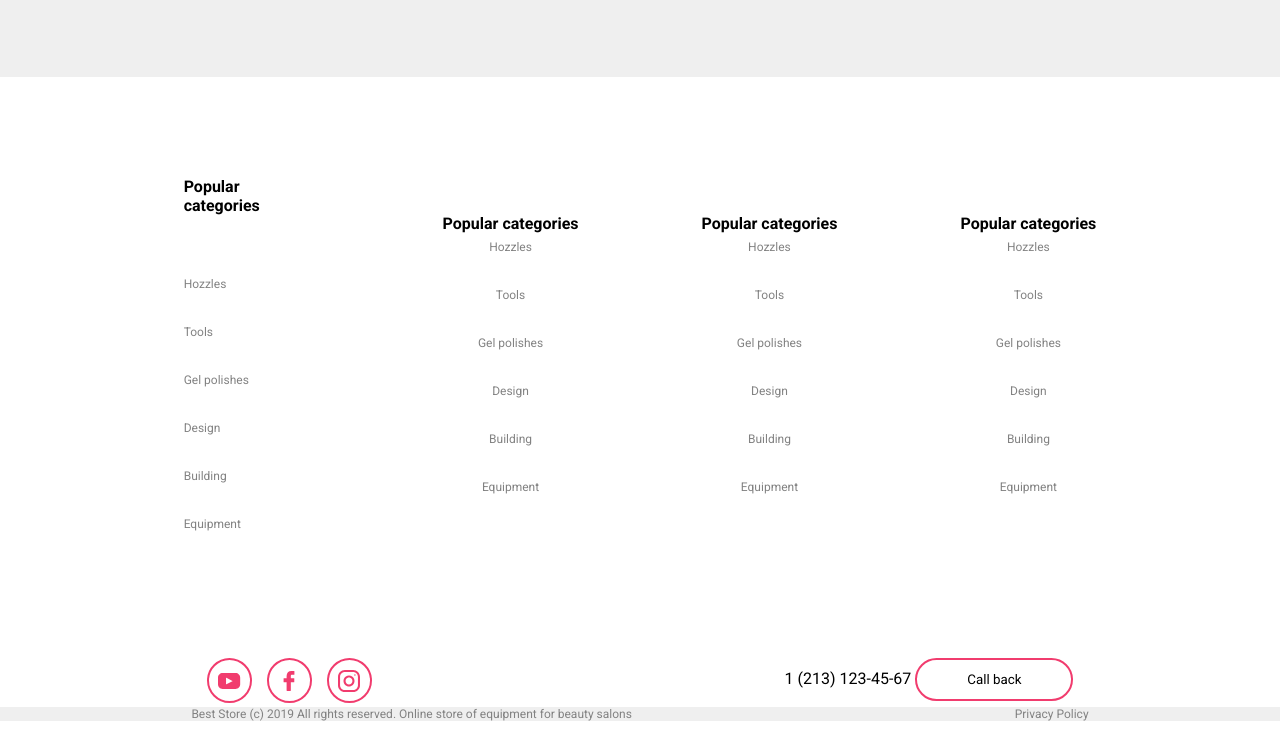
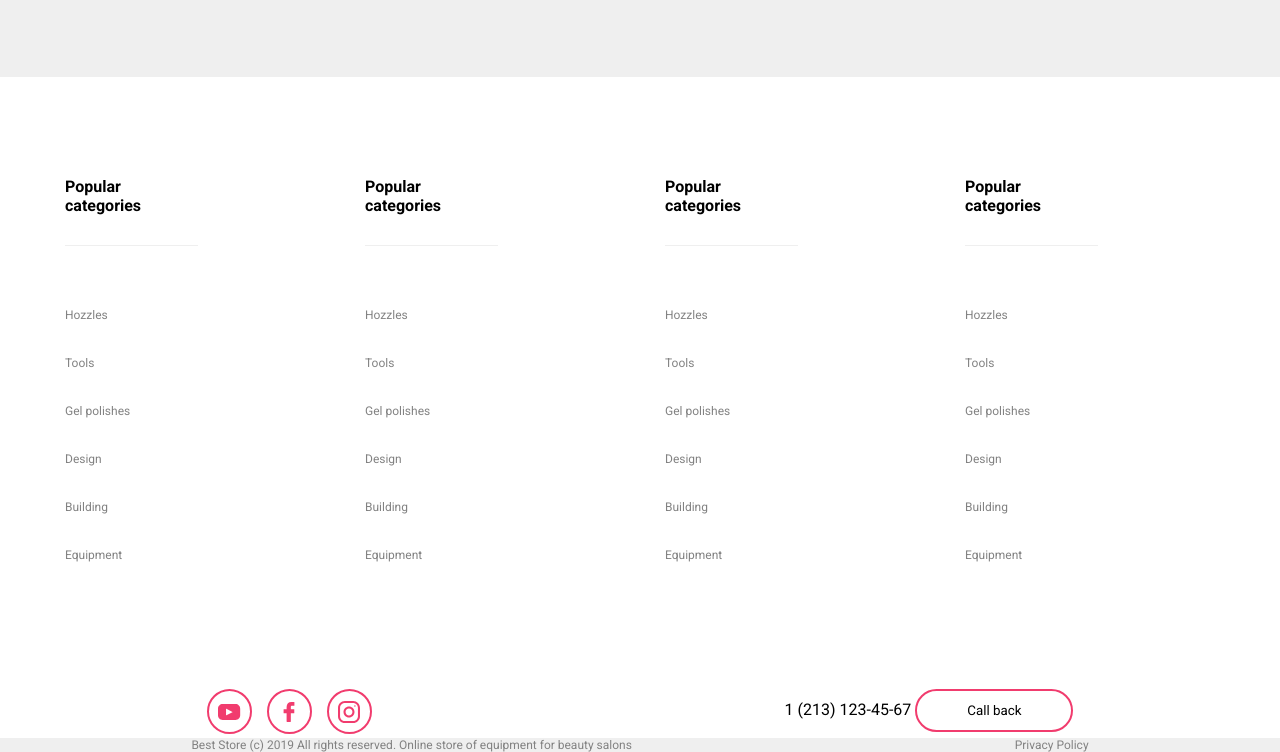
Before and after one commit to ZepZep1/6th_hw, a plain HTML site: page index.html in a window 1280 px wide. Shown: the part 3133-3885 px from the top of the page. Before the commit the page ends 3854 px from the top, so only its background shows below. Drawn offline with Linux system fonts and the light colour scheme.

Commit message:
fixed pop cat

```diff
--- a/index.html
+++ b/index.html
@@ -213,9 +213,9 @@
     <div class="bg-whiteul">
       <ul class="flex-center foot">
             <li class="categories">
-              <div class="frfrfr">
+              <div class="catin">
           <h4>Popular categories</h4>
-          <ul class="frfr">
+          <ul class="catinul">
           <a class="cat-item" href="#">Hozzles</a>
           <a class="cat-item" href="#">Tools</a>
           <a class="cat-item" href="#">Gel polishes</a>
@@ -227,33 +227,48 @@
       </div>
           </li>
           <li class="categories">
+            <div class="catin">
         <h4>Popular categories</h4>
+        <ul class="catinul">
         <a class="cat-item" href="#">Hozzles</a>
         <a class="cat-item" href="#">Tools</a>
         <a class="cat-item" href="#">Gel polishes</a>
         <a class="cat-item" href="#">Design</a>
         <a class="cat-item" href="#">Building</a>
         <a class="cat-item" href="#">Equipment</a>
+
+      </ul>
+    </div>
         </li>
 
         <li class="categories">
+          <div class="catin">
       <h4>Popular categories</h4>
+      <ul class="catinul">
       <a class="cat-item" href="#">Hozzles</a>
       <a class="cat-item" href="#">Tools</a>
       <a class="cat-item" href="#">Gel polishes</a>
       <a class="cat-item" href="#">Design</a>
       <a class="cat-item" href="#">Building</a>
       <a class="cat-item" href="#">Equipment</a>
+
+    </ul>
+  </div>
       </li>
 
       <li class="categories">
+        <div class="catin">
     <h4>Popular categories</h4>
+    <ul class="catinul">
     <a class="cat-item" href="#">Hozzles</a>
     <a class="cat-item" href="#">Tools</a>
     <a class="cat-item" href="#">Gel polishes</a>
     <a class="cat-item" href="#">Design</a>
     <a class="cat-item" href="#">Building</a>
     <a class="cat-item" href="#">Equipment</a>
+
+  </ul>
+</div>
     </li>
       </ul>
     </div>
--- a/style/style.css
+++ b/style/style.css
@@ -274,7 +274,7 @@
 }
 
 .foot{
-  gap:123px;
+  gap:50px;
 }
 
 
@@ -297,26 +297,23 @@
 
 }
 
-.frfrfr{
 
+.catin > h4{
+  width:53%;
+  padding-bottom:30px;
+  margin-bottom:55px;
+  border-bottom:1px solid #EFEFEF;
 }
 
-.frfrfr > h4{
-  width:80%;
-  margin-bottom:55px;
-
+.catinul{
+display: flex;
+flex-direction:column;
+min-width: 250px;
 }
 
-.frfr{
-display: flex;
-flex-direction:column;
-}
-
-.forhfour{
-  border-bottom:1px;
-}
-
-
+/* .frfr > h4{
+  border-bottom:1px solid #EFEFEF;
+} */
 
 .footer-mid-item{
   display: flex;
```
Lines whose indentation alone changed are shown as unchanged.
